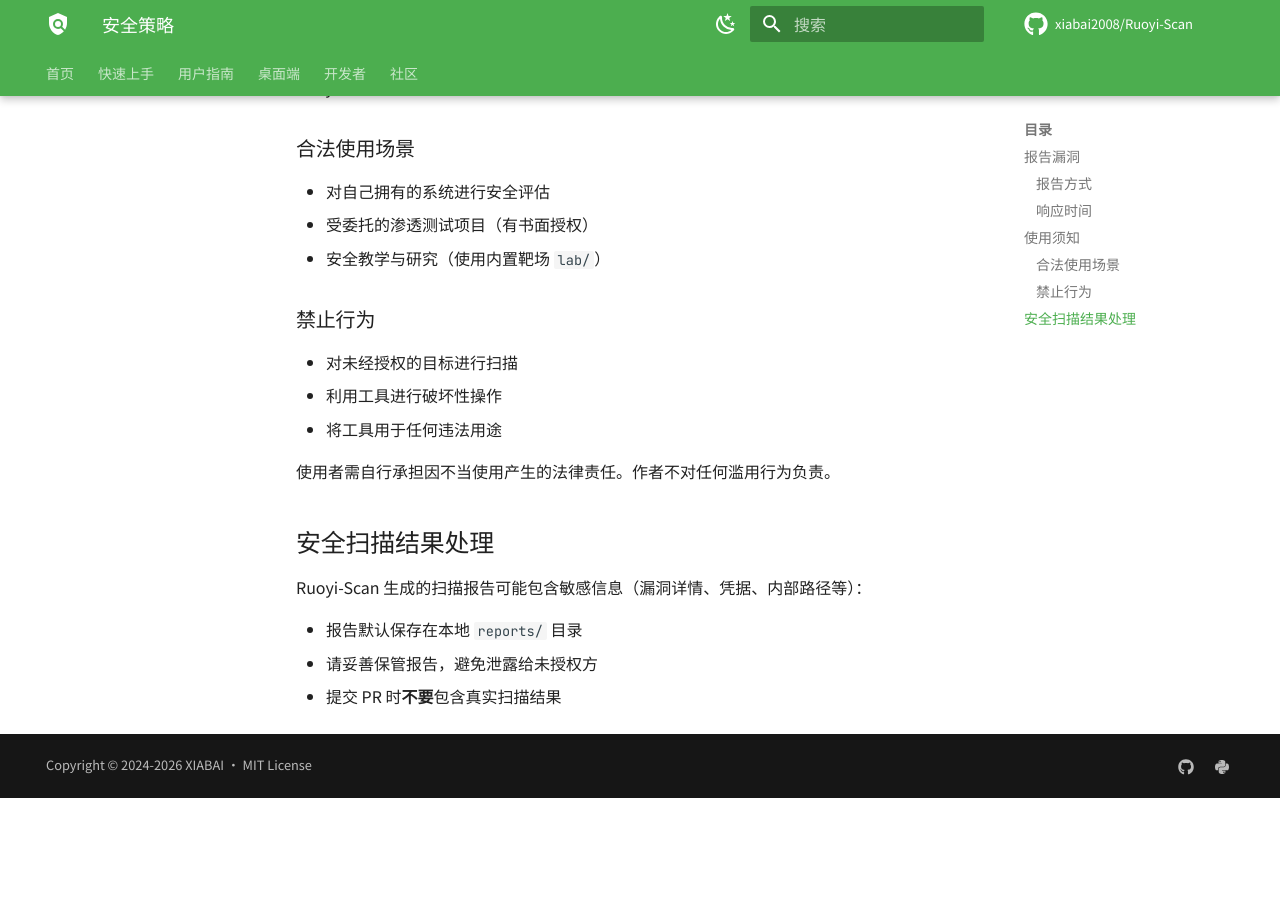
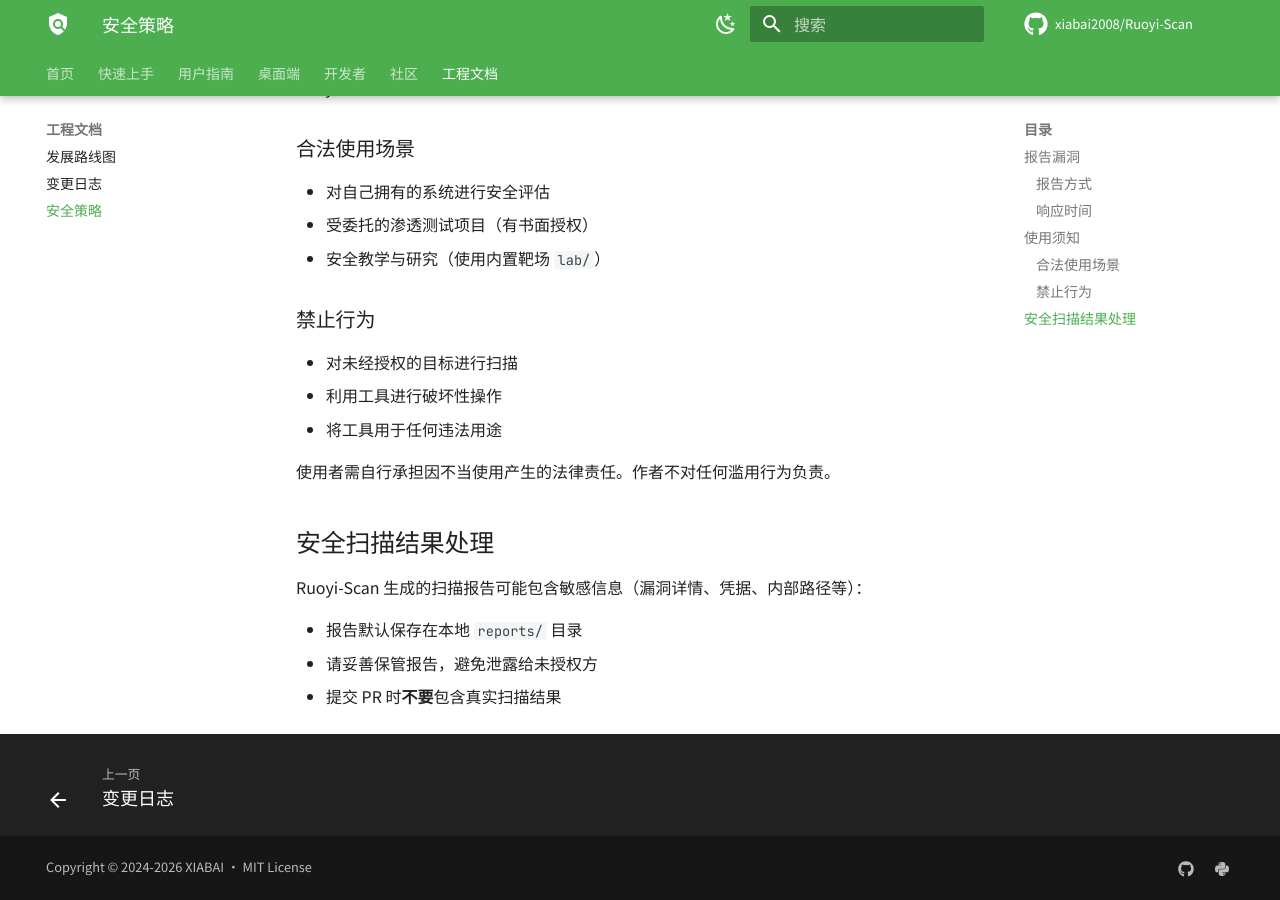
Before and after one commit to ZapcoMan/RuoyiScanX, an MkDocs documentation site: the page built from docs/SECURITY.md, in a window 1280 px wide and 900 px high, scrolled down 796 px. Built offline with MkDocs 1.6.1 and Material for MkDocs 9.7.7, drawn with Linux system fonts in a browser that asks for light colours; comment, search, counter and statistics services are not loaded; before the commit the page ends 1594 px from its top, so only the background shows below that; some of the changed lines change nothing that is shown.

Commit message:
docs(nav): 更新导航菜单结构和文档组织
- 将用户指南下的内容重新分类到不同目录
- 添加CLI参数速查和核心能力总览文档链接
- 新增工程文档分类，包含发展路线图、变更日志和安全策略
- 调整开发者和社区相关文档的层级结构
- 优化桌面端和其他功能文档的组织方式

```diff
--- a/mkdocs.yml
+++ b/mkdocs.yml
@@ -105,15 +105,23 @@
   - 快速上手: quickstart.md
   - 用户指南:
       - 用户手册: usage.md
+      - CLI 参数速查: cli-reference.md
+      - 核心能力总览: features.md
       - 版本矩阵: version-matrix.md
       - 检出能力矩阵: verification-matrix.md
       - 安全报告说明: security_report.md
   - 桌面端: desktop.md
   - 开发者:
+      - 🛠️ 二次开发指南: SECONDARY_DEV.md
       - 插件开发教程: plugin_dev.md
       - 插件模板仓库: template_repo.md
       - Web API 文档: api.md
       - DevSecOps 集成: devsecops.md
   - 社区:
       - 社区总览: community.md
+      - 贡献指南: CONTRIBUTING.md
       - 发布流程: release.md
+  - 工程文档:
+      - 发展路线图: ROADMAP.md
+      - 变更日志: CHANGELOG.md
+      - 安全策略: SECURITY.md
```
